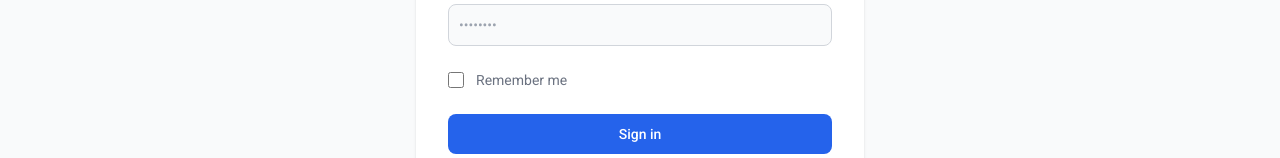
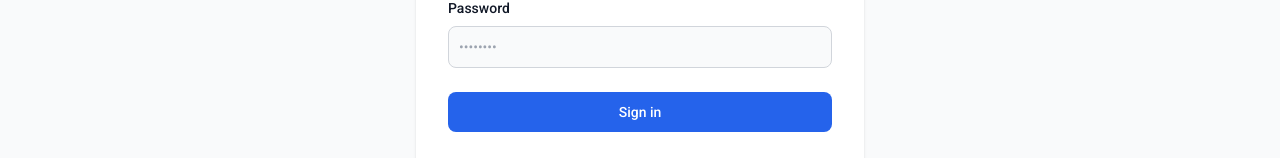
Before and after one commit to kocierik/twitterman, a React (Vite) app in the folder client/TwitterMan/: page /login in a window 1280 px wide. Shown: the part 484-642 px from the top of the page. Built offline with nearby package versions, Linux system fonts and the light colour scheme; no server answers.

Commit message:
chore: remove remember

```diff
--- a/client/TwitterMan/src/views/Login.jsx
+++ b/client/TwitterMan/src/views/Login.jsx
@@ -4,7 +4,7 @@
 import twitterman from '../assets/twitterman.png'
 const SERVER_URL = 'http://localhost:8080'
 
-const Login = ({isLogged, setIsLogged}) => {
+const Login = ({ isLogged, setIsLogged }) => {
   const navigate = useNavigate()
   const email = useRef()
   const password = useRef()
@@ -27,15 +27,15 @@
       if (!res.success) {
         throw res.message
       }
-      setIsLogged(true);
+      setIsLogged(true)
       navigate('/')
     } catch (e) {
       alert(e)
     }
   }
 
-  useEffect(()=>{
-    if(isLogged){
+  useEffect(() => {
+    if (isLogged) {
       navigate('/')
     }
   }, [])
@@ -102,27 +102,6 @@
                   required=""
                 />
               </div>
-              <div className="flex items-center justify-between">
-                <div className="flex items-start">
-                  <div className="flex items-center h-5">
-                    <input
-                      id="remember"
-                      aria-describedby="remember"
-                      type="checkbox"
-                      className="w-4 h-4 border border-gray-300 rounded bg-gray-50 focus:ring-3 focus:ring-blue-300 dark:bg-gray-700 dark:border-gray-600 dark:focus:ring-blue-600 dark:ring-offset-gray-800"
-                      required=""
-                    />
-                  </div>
-                  <div className="ml-3 text-sm">
-                    <label
-                      htmlFor="remember"
-                      className="text-gray-500 dark:text-gray-300"
-                    >
-                      Remember me
-                    </label>
-                  </div>
-                </div>
-              </div>
               <button
                 type="submit"
                 onClick={submitLogin}
```
